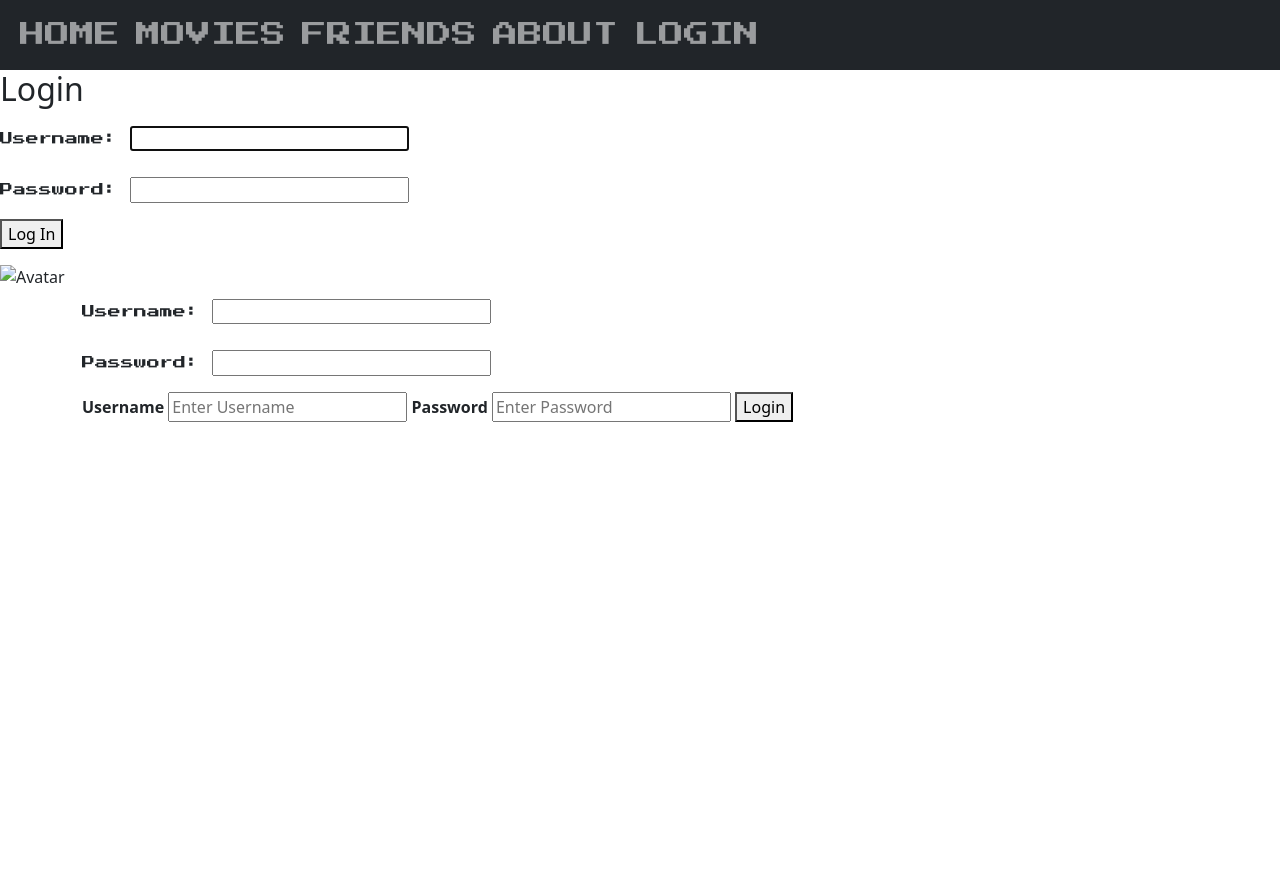
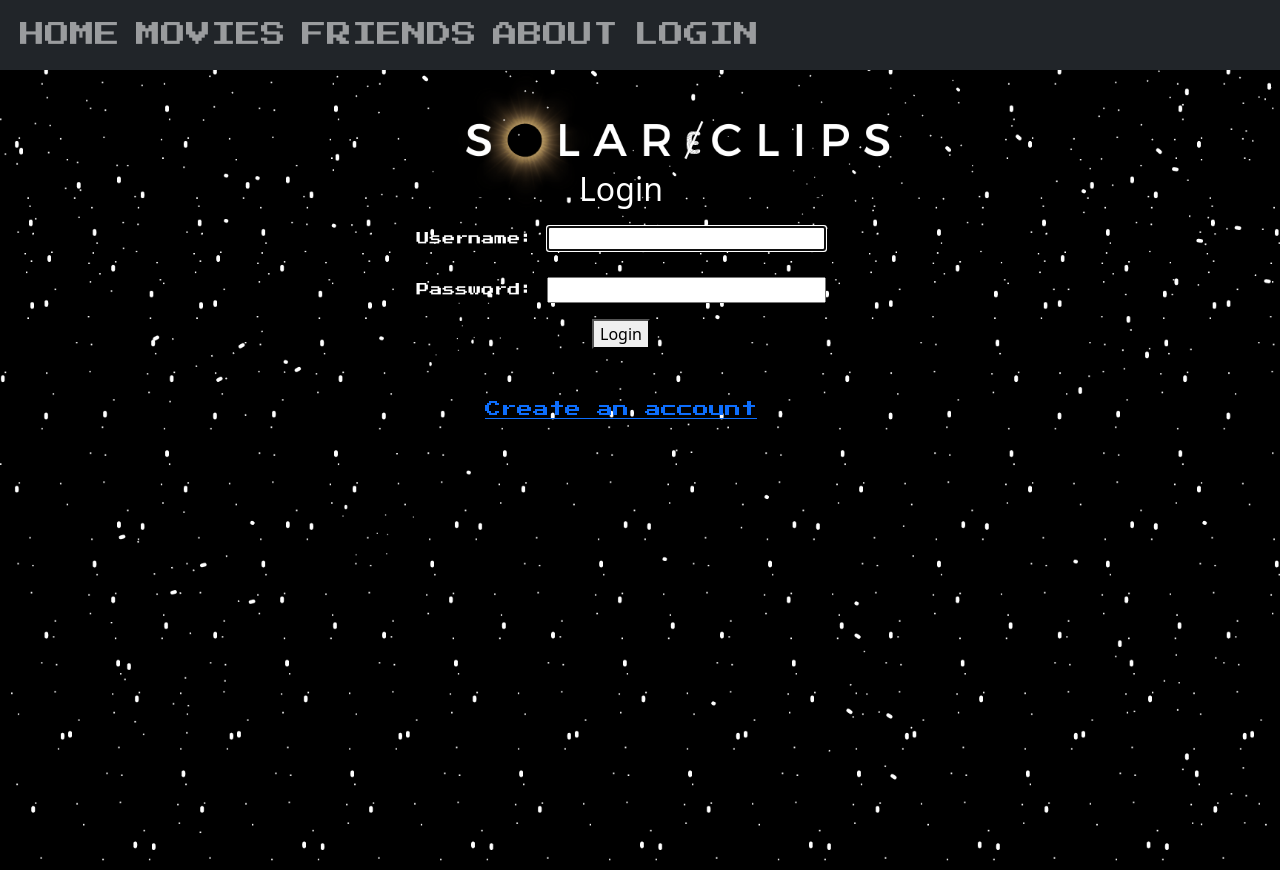
Before and after one commit to Elijah762/solarclips, a Django app: page /profile/login/ in a window 1280 px wide. Before the commit the page ends 422 px from the top, so only its background shows below. Run offline with Django 4.2, Linux system fonts and the light colour scheme; parts of the project's set-up code (start-up, migrations or seed data) failed here and were passed over.

Commit message:
Update HTML 2

```diff
--- a/solareclips/static/css/about.css
+++ b/solareclips/static/css/about.css
@@ -8,9 +8,7 @@ html {
   box-sizing: border-box;
 }
 
-*, *:before, *:after {
-  box-sizing: inherit;
-}
+
 
 .column {
   float: left;
--- a/solareclips/static/css/main.css
+++ b/solareclips/static/css/main.css
@@ -26,10 +26,6 @@ body{
 @font-face {
   font-family: arcadeFont;
   src: url("../fonts/ArcadeClassic.ttf");
-}
-
-h1 {
-
 }
 
 .slider-frame{
@@ -82,12 +78,22 @@ p {
     font-family: 'Press Start 2P', cursive;
     font-size: 13px;
     padding-top: 10px;
+		color: white;
 }
 
 a {
     font-family: 'Press Start 2P', cursive;
 }
 
+.h2 {
+	font-family: arcadeFont;
+}
+
+.label {
+	font-family: arcadeFont;
+	color:white;
+}
+
 .card {
 	background-color:orange;
 }
--- a/solareclips/templates/registration/login.html
+++ b/solareclips/templates/registration/login.html
@@ -2,28 +2,23 @@
 {% load static %}
 {% block content %}
 
-<h2>Login</h2>
+<div class="container-fluid min-vh-100 d-flex flex-column bgImage">
 <form method="post">
   {% csrf_token %}
-  {{form.as_p}}
-  <button type="submit">Log In</button>
-</form>
-
-<form method="post">
-  {% csrf_token %}
-  <div class="imgcontainer">
-    <img src="" alt="Avatar" class="avatar">
-  </div>
-
-  <div class="container">
+  <div class="container" style="text-align: center; padding-top: 100; padding-right: 50;">
+    <h2 style="color: white;">Login</h2>
     {{form.as_p}}
-    <label for="uname"><b>Username</b></label>
-    <input type="text" placeholder="Enter Username" name="uname" required>
-
-    <label for="psw"><b>Password</b></label>
-    <input type="password" placeholder="Enter Password" name="psw" required>
-
     <button type="submit">Login</button>
 </form>
+<div class="row">
+                <div class="col-md-12 d-flex justify-content-center text-center my-5">
+                    <div>
+                        <div class="row g-3">
+                            <a aria-label="Link to Create an account page" href="{% url 'signup' %}">Create an account</a>
+                        </div>
+                    </div>
+                </div>
+            </div>
+          </div>
 
 {% endblock content %}
```
Also changed, not shown: solareclips/templates/about.html (+5 -5 lines), solareclips/templates/registration/signup.html (+19 -5 lines), solareclips/db.sqlite3.
